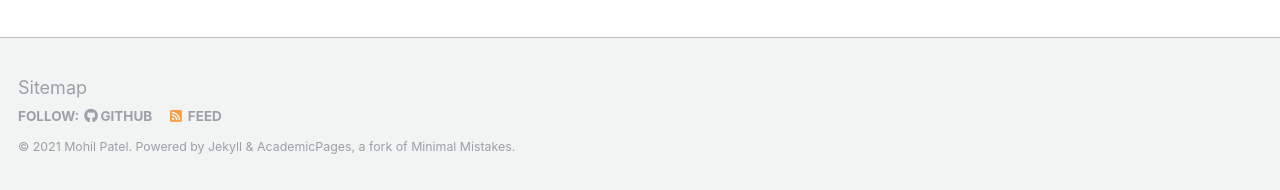
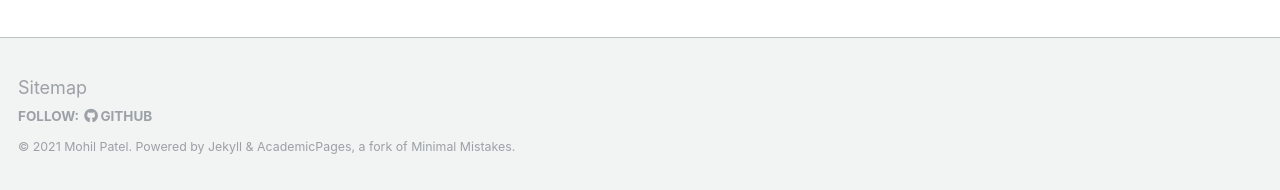
Before and after one commit to mohilpatel25/mohilpatel25.github.io, a Jekyll site: the page built from _pages/about.md, in a window 1280 px wide. Shown: the part 707-897 px from the top of the page. Built offline with Jekyll 4.4.1, drawn with Linux system fonts in a browser that asks for light colours.

Commit message:
Update footer.html

```diff
--- a/_includes/footer.html
+++ b/_includes/footer.html
@@ -17,7 +17,7 @@
     {% if site.author.bitbucket %}
       <li><a href="http://bitbucket.org/{{ site.author.bitbucket }}"><i class="fab fa-bitbucket" aria-hidden="true"></i> Bitbucket</a></li>
     {% endif %}
-    <li><a href="{% if site.atom_feed.path %}{{ site.atom_feed.path }}{% else %}{{ base_path }}/feed.xml{% endif %}"><i class="fa fa-fw fa-rss-square" aria-hidden="true"></i> {{ site.data.ui-text[site.locale].feed_label | default: "Feed" }}</a></li>
+    <!-- <li><a href="{% if site.atom_feed.path %}{{ site.atom_feed.path }}{% else %}{{ base_path }}/feed.xml{% endif %}"><i class="fa fa-fw fa-rss-square" aria-hidden="true"></i> {{ site.data.ui-text[site.locale].feed_label | default: "Feed" }}</a></li> -->
   </ul>
 </div>
 
```
